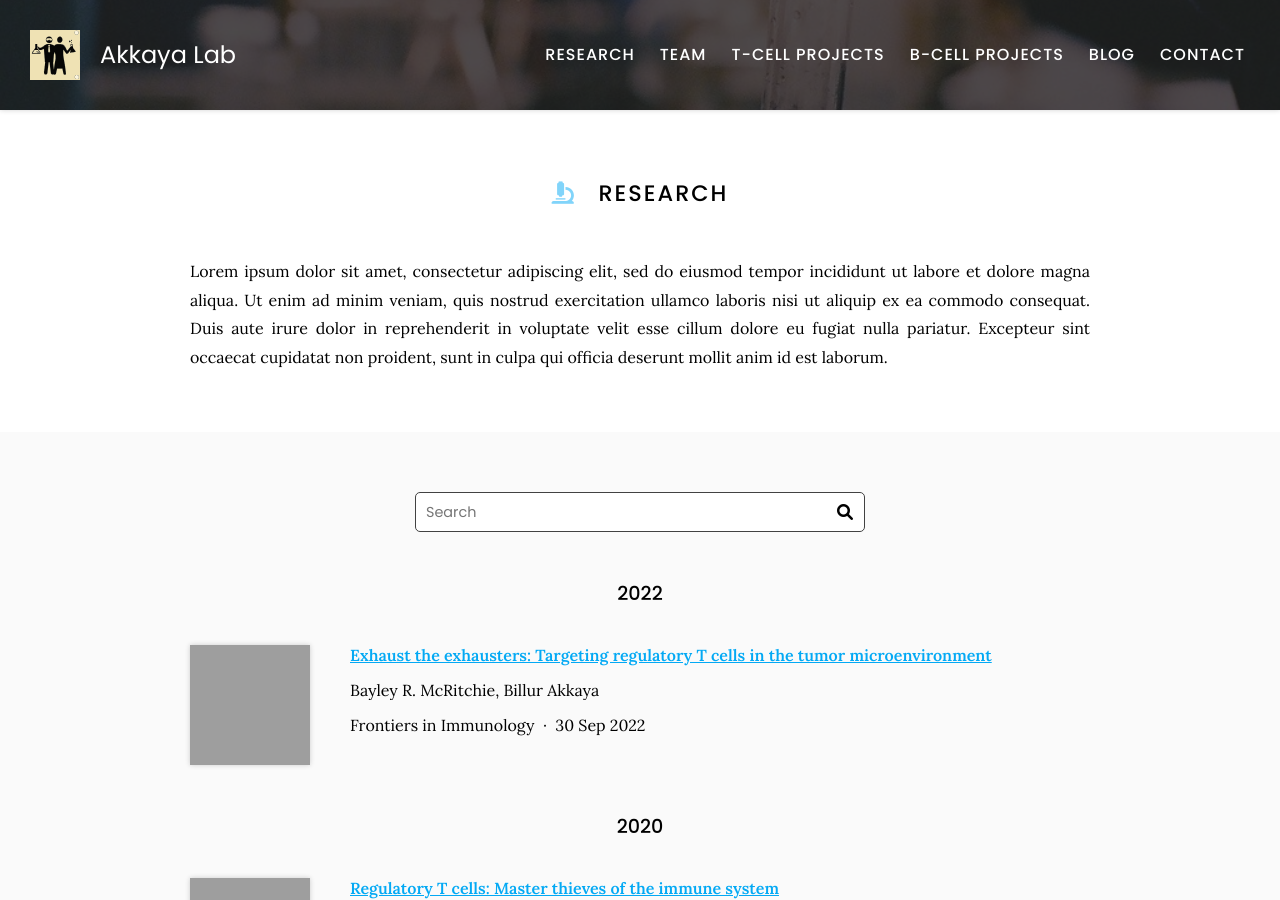
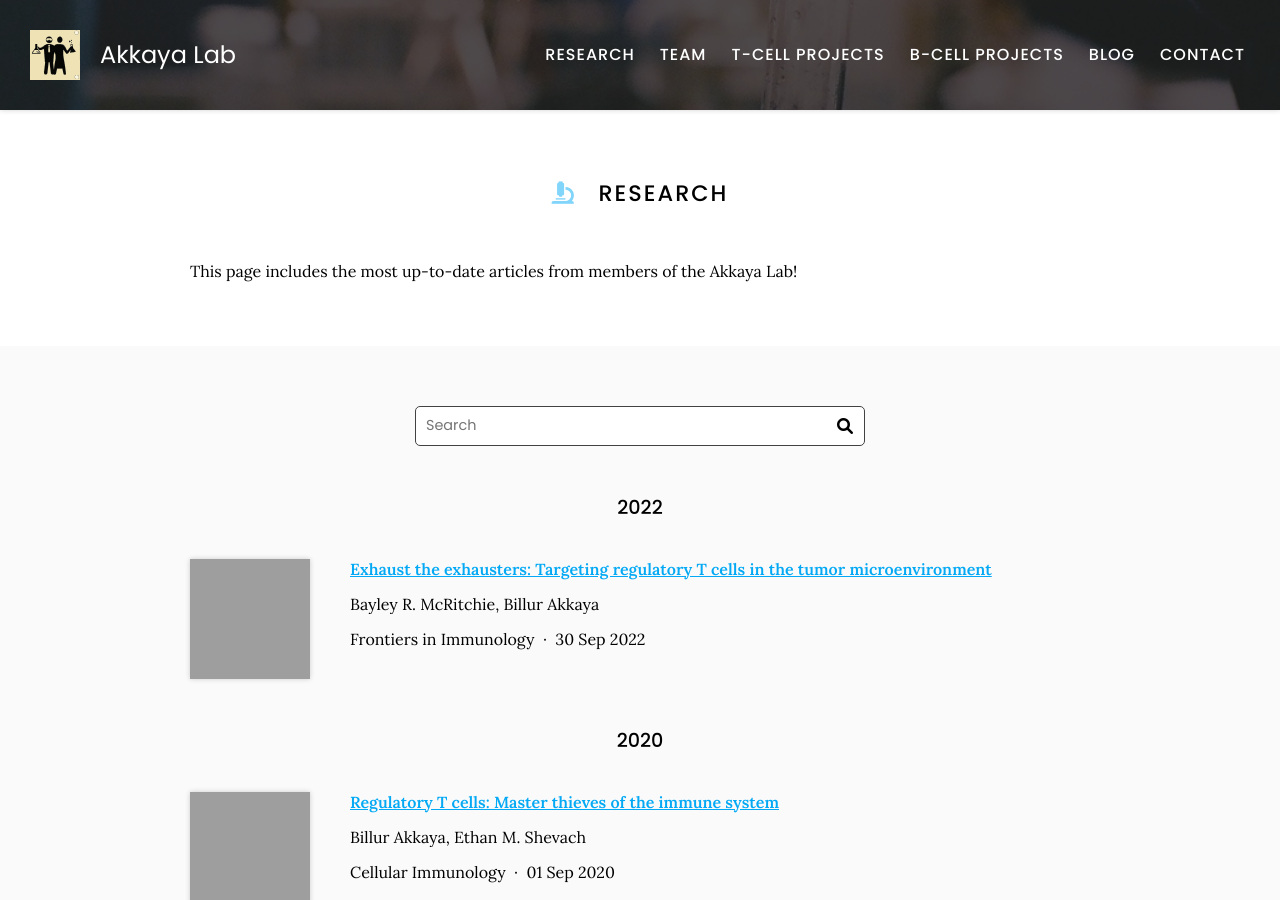
Before and after one commit to Harrisonthow/akkaya-lab, a Jekyll site: the page built from research/index.md, in a window 1280 px wide and 900 px high. Built offline with Jekyll 4.4.1, drawn with Linux system fonts in a browser that asks for light colours; grey boxes are pictures that could not be loaded.

Commit message:
Update index.md

```diff
--- a/research/index.md
+++ b/research/index.md
@@ -7,10 +7,7 @@ nav:
 
 # <i class="fas fa-microscope"></i>Research
 
-Lorem ipsum dolor sit amet, consectetur adipiscing elit, sed do eiusmod tempor incididunt ut labore et dolore magna aliqua.
-Ut enim ad minim veniam, quis nostrud exercitation ullamco laboris nisi ut aliquip ex ea commodo consequat.
-Duis aute irure dolor in reprehenderit in voluptate velit esse cillum dolore eu fugiat nulla pariatur.
-Excepteur sint occaecat cupidatat non proident, sunt in culpa qui officia deserunt mollit anim id est laborum.
+This page includes the most up-to-date articles from members of the Akkaya Lab!
 
 {% include section.html %}
 
```
